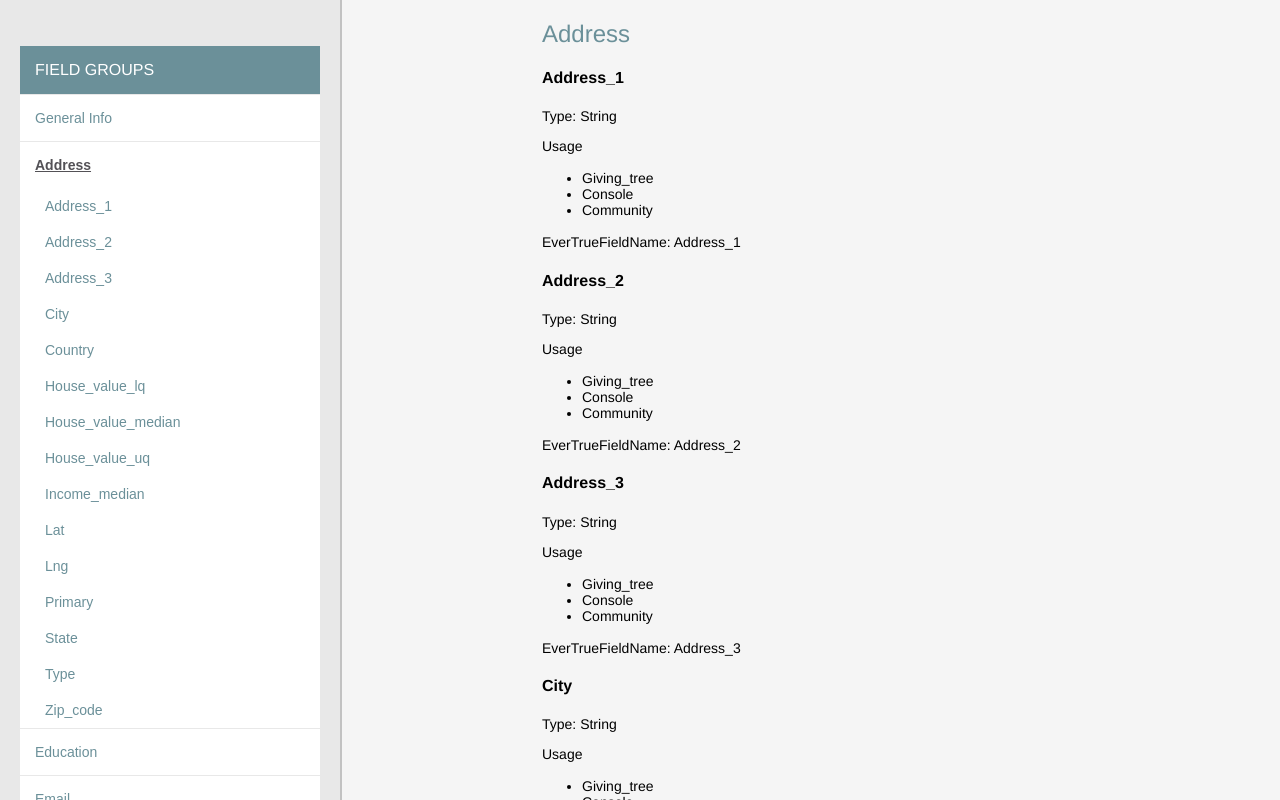
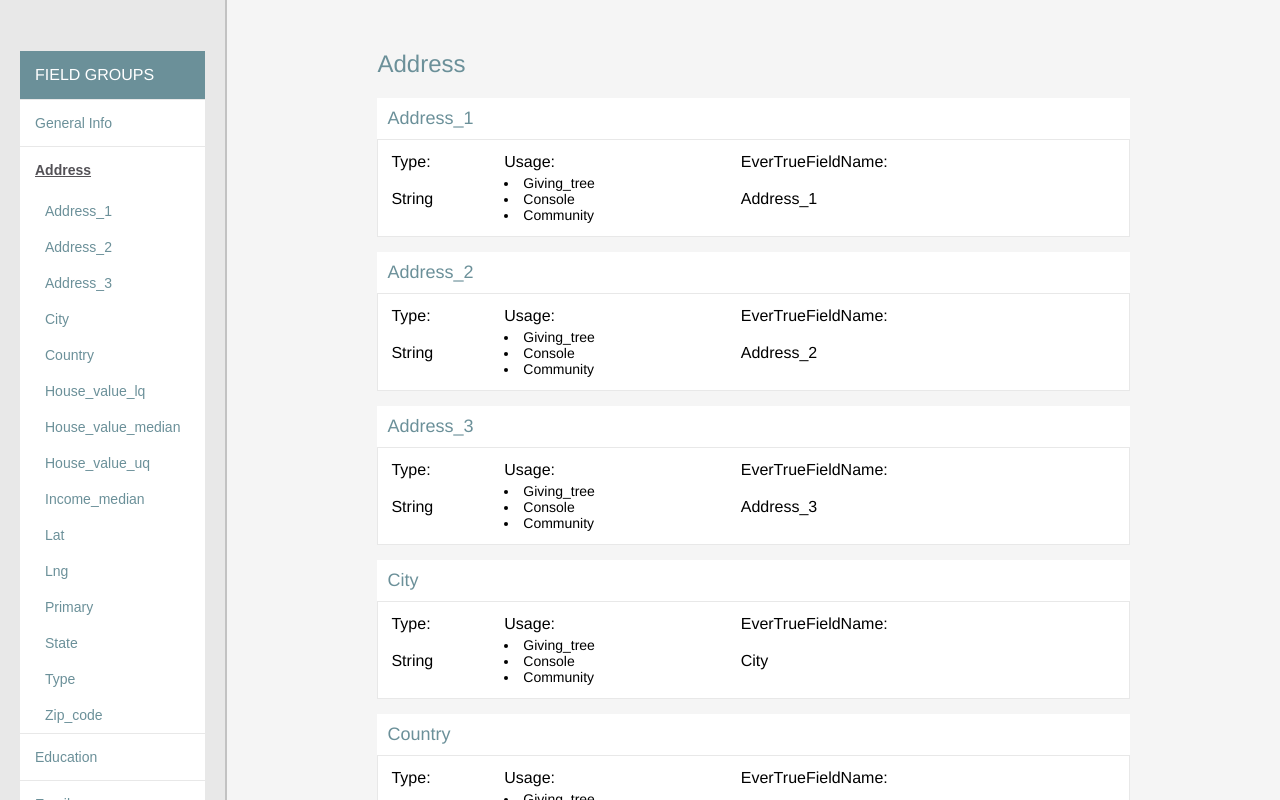
Before and after one commit to ExplosiveHippo/codingChallenge, a React (Create React App) app: page / in a window 1280 px wide. Both pictures are taken after a click on the button "Address". Shown: the top 800 px of the page. Built offline with nearby package versions, Linux system fonts and the light colour scheme.

Commit message:
converted detail block into a table

```diff
--- a/src/components/detail_block.js
+++ b/src/components/detail_block.js
@@ -1,6 +1,6 @@
 import React, { Component } from 'react';
 
-export default class DetailBlock extends Component {
+class DetailBlock extends Component {
 
 	renderAppKeys(app_keys){
 		return app_keys.map(item =>{
@@ -13,16 +13,29 @@ export default class DetailBlock extends Component {
 	render(){
 		const item = this.props.item;
 		return(
-			<div key={item.id} id={'id' + item.id} className="detailItem">
-				<h4>{item.name}</h4>
-				<p>Type: {item.data_type}</p>
-				<p>Usage</p>
-				<ul>
-					{this.renderAppKeys(item.app_keys)}
-				</ul>
-				<p>EverTrueFieldName: {item.name}</p>
-			</div>
+			<article>
+				<caption>{item.name}</caption>
+				<table key={item.id} id={'id' + item.id} className="detailItem">
+					<thead>
+						<tr>
+							<td>Type:</td>
+							<td>Usage:</td>
+							<td>EverTrueFieldName:</td>
+						</tr>
+					</thead>
+					<tbody>
+						<tr>
+							<td>{item.data_type}</td>
+							<td>{this.renderAppKeys(item.app_keys)}</td>
+							<td>{item.name}</td>
+						</tr>
+
+					</tbody>
+				</table>
+			</article>
 		);
 	}
 
 }
+
+export default DetailBlock;
--- a/src/components/main_section.js
+++ b/src/components/main_section.js
@@ -3,14 +3,12 @@ import DetailBlock from './detail_block';
 
 class MainSection extends Component {
 
-	//TO DO: Make property block a reusable component
 	renderContentArea() {
 		let itemsShown = this.props.content.properties;
 		return itemsShown.map(item => {
 			return (
 				<DetailBlock item={item} />
 			)
-
 		});
 	}
 
--- a/src/components/side_nav.js
+++ b/src/components/side_nav.js
@@ -71,7 +71,7 @@ class SideNav extends Component {
 		if(this.props.menu.length > 0){
 			return (
 				<aside className='sideMenu'>
-					<h3>Field Groups</h3>
+					<h4>Field Groups</h4>
 
 					<button className='sectionParent'>General Info</button>
 
--- a/src/index.css
+++ b/src/index.css
@@ -16,7 +16,7 @@ body {
     padding: 30px 20px 20px;
     background-color: #e8e8e8;
     border-right: 2px solid #c2c2c2; }
-    .App .sideMenu h3 {
+    .App .sideMenu h4 {
       color: #FFFFFF;
       background-color: #6b9099;
       padding: 15px;
@@ -53,7 +53,22 @@ body {
         text-decoration: underline;
         font-weight: bold; }
   .App .mainSection {
-    margin-left: 200px; }
+    padding: 30px 150px;
+    width: 100%; }
     .App .mainSection h2 {
       color: #6b9099;
-      font-weight: 500; }
+      font-weight: 500;
+      text-align: left; }
+    .App .mainSection article {
+      background-color: #FFFFFF; }
+      .App .mainSection article caption {
+        color: #6b9099;
+        font-weight: 500;
+        font-size: 18px;
+        padding: 10px;
+        margin: 0; }
+      .App .mainSection article table {
+        width: 100%;
+        padding: 10px;
+        margin-bottom: 15px;
+        border: 1px solid #e8e8e8; }
--- a/src/index.scss
+++ b/src/index.scss
@@ -31,7 +31,7 @@ body {
 		background-color: $grey;
 		border-right: 2px solid darken($grey,15%);
 
-		h3{
+		h4{
 			color: $white;
 			background-color: $teal;
 			padding: 15px;
@@ -87,11 +87,32 @@ body {
 
 	// MAIN SECTION STYLES
 	.mainSection {
-		margin-left: 200px;
+		padding: 30px 150px;
+		width: 100%;
 
 		h2{
 			color: $teal;
 			font-weight: 500;
+			text-align: left;
 		}
+
+		article {
+			background-color: $white;
+			caption {
+				color: $teal;
+				font-weight: 500;
+				font-size: 18px;
+				padding: 10px;
+				margin: 0;
+			}
+			table {
+				width: 100%;
+				padding: 10px;
+				margin-bottom: 15px;
+
+				border: 1px solid $grey;
+			}
+		}
+
 	}
 }
```
